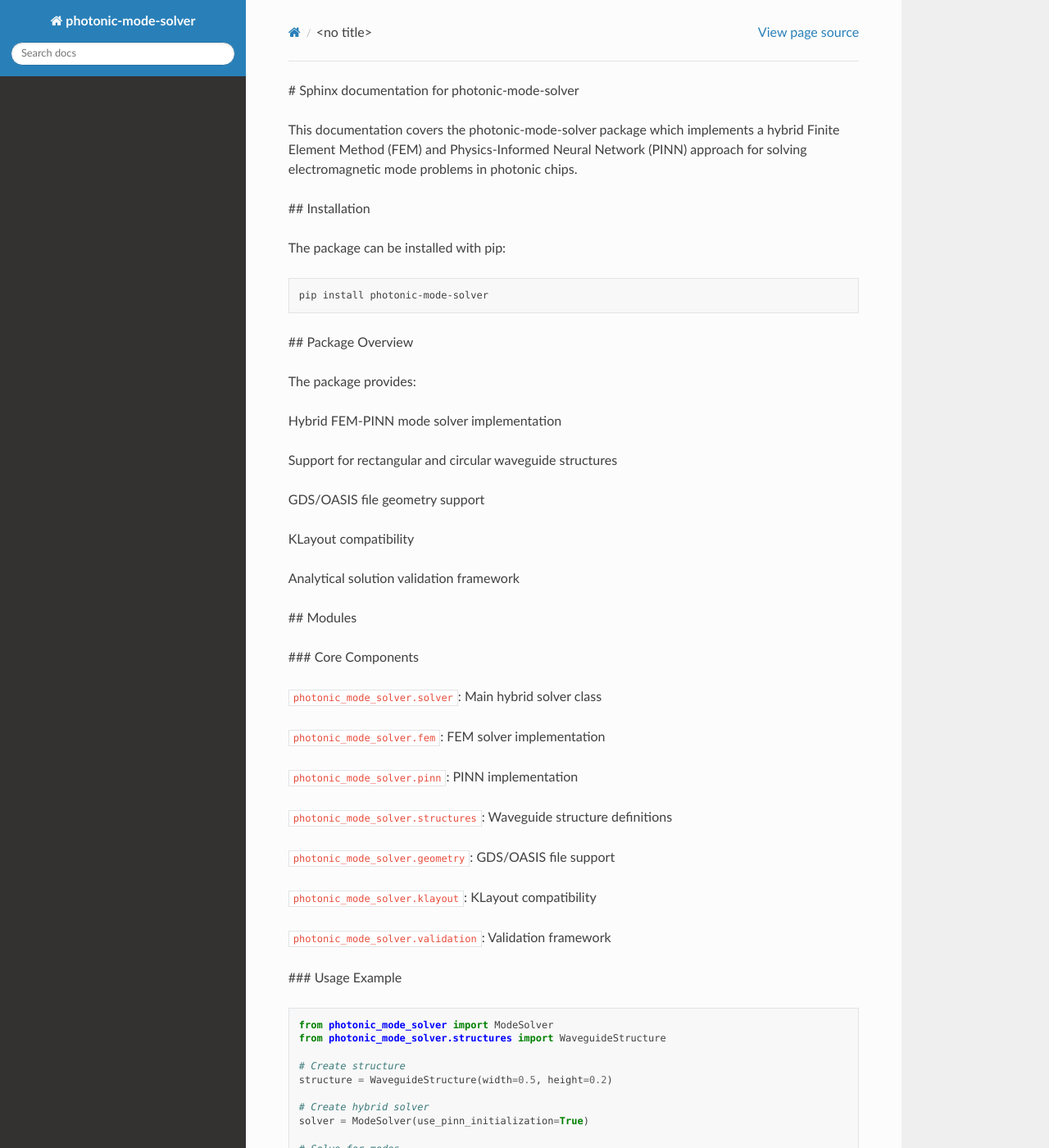
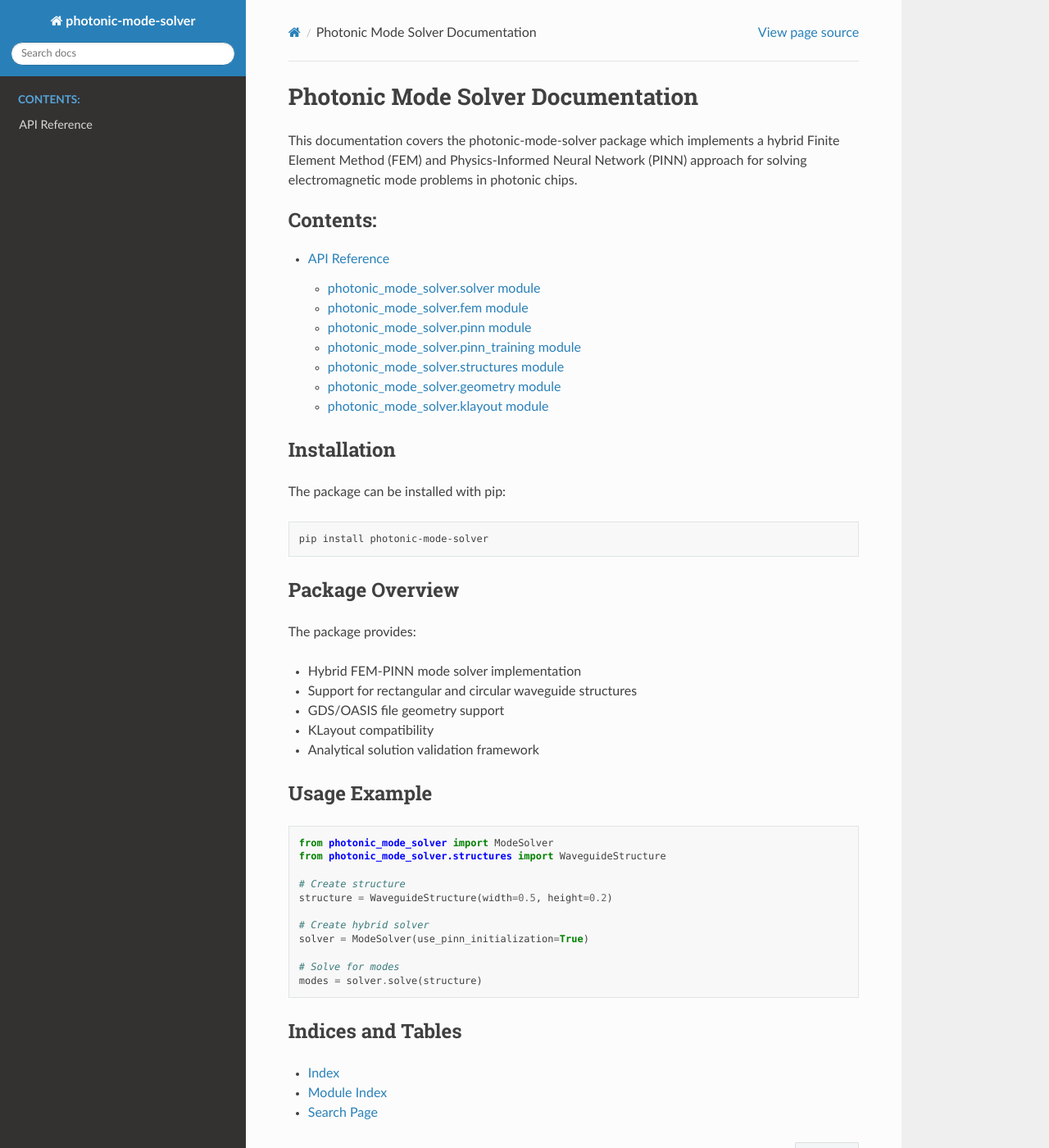
Before and after one commit to ngpaladi/modesolver, a Sphinx documentation site: the page built from docs/index.rst, in a window 1280 px wide and 1400 px high. Shown: the whole window at 82% size. Built offline with Sphinx 7.4.7 and the Read the Docs theme 3.1.0, drawn with Linux system fonts in a browser that asks for light colours; some of the changed text lies outside the part shown.

Commit message:
Fix GitHub Pages pipeline for Sphinx docs
Agent-Logs-Url: https://github.com/ngpaladi/modesolver/sessions/c6e9eac4-510b-454a-9e43-a1e19a9f5fd2

Co-authored-by: ngpaladi <8539865+ngpaladi@users.noreply.github.com>

```diff
--- a/docs/index.rst
+++ b/docs/index.rst
@@ -1,8 +1,18 @@
-# Sphinx documentation for photonic-mode-solver
+Photonic Mode Solver Documentation
+====================================
 
-This documentation covers the photonic-mode-solver package which implements a hybrid Finite Element Method (FEM) and Physics-Informed Neural Network (PINN) approach for solving electromagnetic mode problems in photonic chips.
+This documentation covers the photonic-mode-solver package which implements a
+hybrid Finite Element Method (FEM) and Physics-Informed Neural Network (PINN)
+approach for solving electromagnetic mode problems in photonic chips.
 
-## Installation
+.. toctree::
+   :maxdepth: 2
+   :caption: Contents:
+
+   photonic_mode_solver
+
+Installation
+------------
 
 The package can be installed with pip:
 
@@ -10,7 +20,8 @@ The package can be installed with pip:
 
    pip install photonic-mode-solver
 
-## Package Overview
+Package Overview
+----------------
 
 The package provides:
 
@@ -20,19 +31,8 @@ The package provides:
 - KLayout compatibility
 - Analytical solution validation framework
 
-## Modules
-
-### Core Components
-
-- ``photonic_mode_solver.solver``: Main hybrid solver class
-- ``photonic_mode_solver.fem``: FEM solver implementation
-- ``photonic_mode_solver.pinn``: PINN implementation
-- ``photonic_mode_solver.structures``: Waveguide structure definitions
-- ``photonic_mode_solver.geometry``: GDS/OASIS file support
-- ``photonic_mode_solver.klayout``: KLayout compatibility
-- ``photonic_mode_solver.validation``: Validation framework
-
-### Usage Example
+Usage Example
+-------------
 
 .. code-block:: python
 
@@ -48,41 +48,9 @@ The package provides:
    # Solve for modes
    modes = solver.solve(structure)
 
-## API Reference
+Indices and Tables
+------------------
 
-### ModeSolver
-
-The main class that combines FEM and PINN approaches.
-
-.. autoclass:: photonic_mode_solver.solver.ModeSolver
-   :members:
-   :undoc-members:
-   :show-inheritance:
-
-### WaveguideStructure
-
-Waveguide structure definition with analytical solutions.
-
-.. autoclass:: photonic_mode_solver.structures.WaveguideStructure
-   :members:
-   :undoc-members:
-   :show-inheritance:
-
-## Validation Framework
-
-The package includes a comprehensive validation framework that:
-- Provides analytical solutions for standard waveguide modes
-- Enables tight error validation (sub-1% targets)
-- Supports convergence testing and error analysis
-
-## License
-
-MIT License
-
-## Authors
-
-Photonic Solver Team
-
-## Contact
-
-contact@photonic-solver.org
+* :ref:`genindex`
+* :ref:`modindex`
+* :ref:`search`
--- a/docs/requirements.txt
+++ b/docs/requirements.txt
@@ -3,6 +3,3 @@ sphinx-rtd-theme
 numpy
 scipy
 matplotlib
-torch
-tensorflow
-gdstk
```
Also changed, not shown: docs/photonic_mode_solver.rst (+16 -8 lines), 1 other file.
